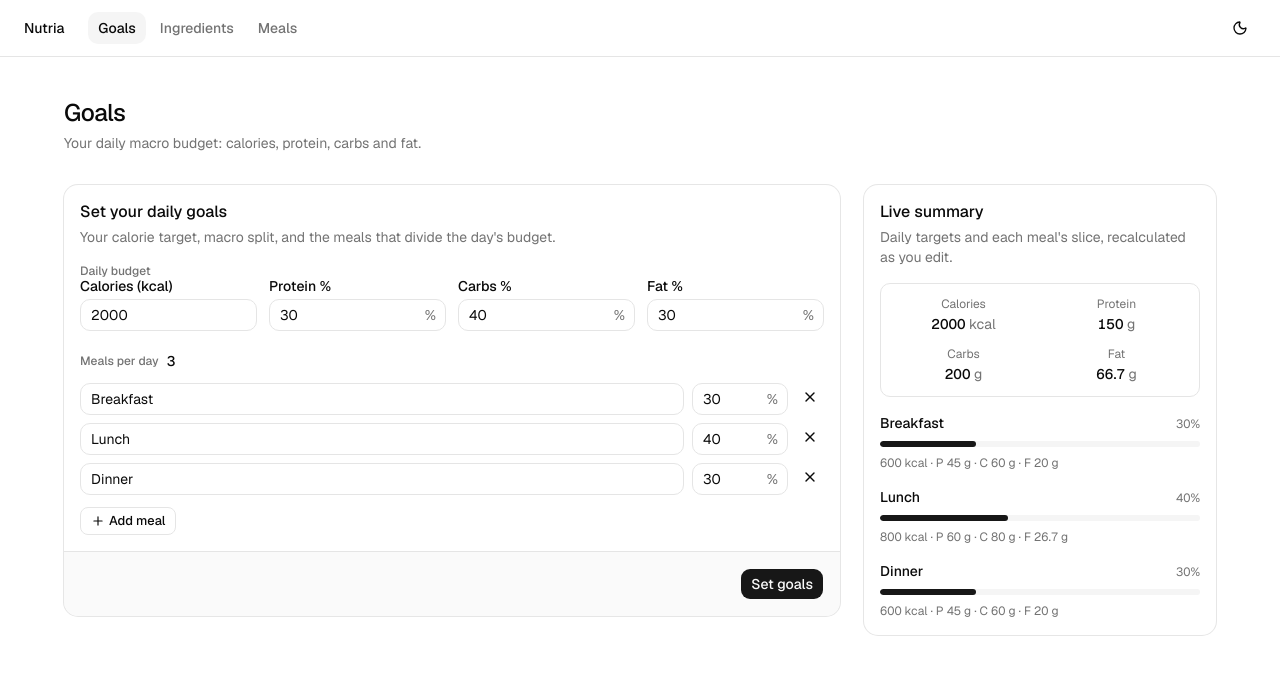
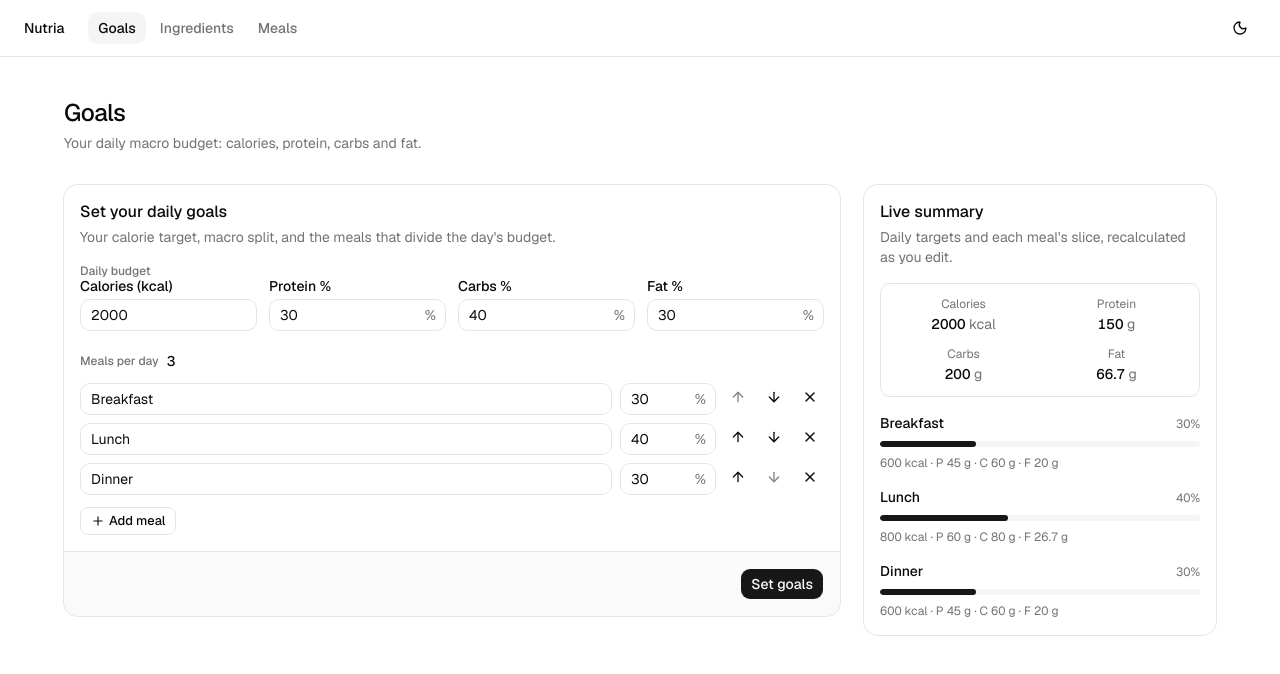
Before and after one commit to alvfdz/nutria, a Next.js app: page /goals in a window 1280 px wide. Shown: the top 674 px of the page. Built offline with nearby package versions, Linux system fonts and the light colour scheme; no server answers; the database is empty.

Commit message:
feat(goals): add meals reodering capability

```diff
--- a/src/components/goals/goals-form.tsx
+++ b/src/components/goals/goals-form.tsx
@@ -2,7 +2,7 @@
 
 import { useActionState, useId, useMemo, useState } from "react";
 
-import { Plus, X } from "lucide-react";
+import { ArrowDown, ArrowUp, Plus, X } from "lucide-react";
 
 import { saveGoalsAction } from "@/app/goals/actions";
 import { Button } from "@/components/ui/button";
@@ -113,7 +113,9 @@ function Stat({
  * save remounts it seeded from the freshly saved values. On large screens the
  * editor and a sticky live-summary card sit side by side; the summary uses
  * `budget.ts` to show the daily grams, each meal's kcal/gram slice, and a bar
- * for its share of the day while the user edits.
+ * for its share of the day while the user edits. Each row also carries
+ * up/down buttons that reorder the meals; because the summary maps over the
+ * same rows, it follows the new dining order.
  */
 export function GoalsForm({ goals }: { goals: Goals | null }) {
   const [state, formAction, pending] = useActionState(
@@ -144,6 +146,7 @@ export function GoalsForm({ goals }: { goals: Goals | null }) {
         }))
       : DEFAULT_SLOTS.map((slot, index) => ({ key: `row-${index}`, ...slot })),
   );
+  const [announcement, setAnnouncement] = useState("");
 
   /**
    * Resizes the day to `count` meals, rebalancing every share to
@@ -167,6 +170,27 @@ export function GoalsForm({ goals }: { goals: Goals | null }) {
     setRows((current) =>
       current.map((row) => (row.key === key ? { ...row, ...patch } : row)),
     );
+  };
+
+  /**
+   * Moves the row at `index` by `delta` positions (negative up, positive down),
+   * keeping its key, name and share together so the meal — not the position —
+   * carries its values. Out-of-range moves are ignored, so the arrow buttons
+   * disabled at the ends stay no-ops. The jump is announced for screen readers,
+   * which cannot see the reordered rows move.
+   */
+  const moveRow = (index: number, delta: number) => {
+    const target = index + delta;
+    if (target < 0 || target >= rows.length) return;
+
+    const label = rows[index].name || `Meal ${index + 1}`;
+    setRows((current) => {
+      if (target < 0 || target >= current.length) return current;
+      const next = [...current];
+      [next[index], next[target]] = [next[target], next[index]];
+      return next;
+    });
+    setAnnouncement(`${label} moved to position ${target + 1}`);
   };
 
   // Live summary inputs: an empty or non-numeric calorie field hides it.
@@ -389,6 +413,26 @@ export function GoalsForm({ goals }: { goals: Goals | null }) {
                         type="button"
                         variant="ghost"
                         size="icon-sm"
+                        aria-label={`Move meal ${index + 1} up`}
+                        disabled={index === 0}
+                        onClick={() => moveRow(index, -1)}
+                      >
+                        <ArrowUp />
+                      </Button>
+                      <Button
+                        type="button"
+                        variant="ghost"
+                        size="icon-sm"
+                        aria-label={`Move meal ${index + 1} down`}
+                        disabled={index === rows.length - 1}
+                        onClick={() => moveRow(index, 1)}
+                      >
+                        <ArrowDown />
+                      </Button>
+                      <Button
+                        type="button"
+                        variant="ghost"
+                        size="icon-sm"
                         aria-label={`Remove meal ${index + 1}`}
                         disabled={rows.length === 1}
                         onClick={() => resizeRows(rows.length - 1)}
@@ -501,7 +545,7 @@ export function GoalsForm({ goals }: { goals: Goals | null }) {
       </div>
 
       <p role="status" className="sr-only">
-        {state.status === "success" ? state.savedMessage : ""}
+        {announcement || (state.status === "success" ? state.savedMessage : "")}
       </p>
     </form>
   );
```
Also changed, not shown: 1 other file (tests, documents, lock files or other folders).
